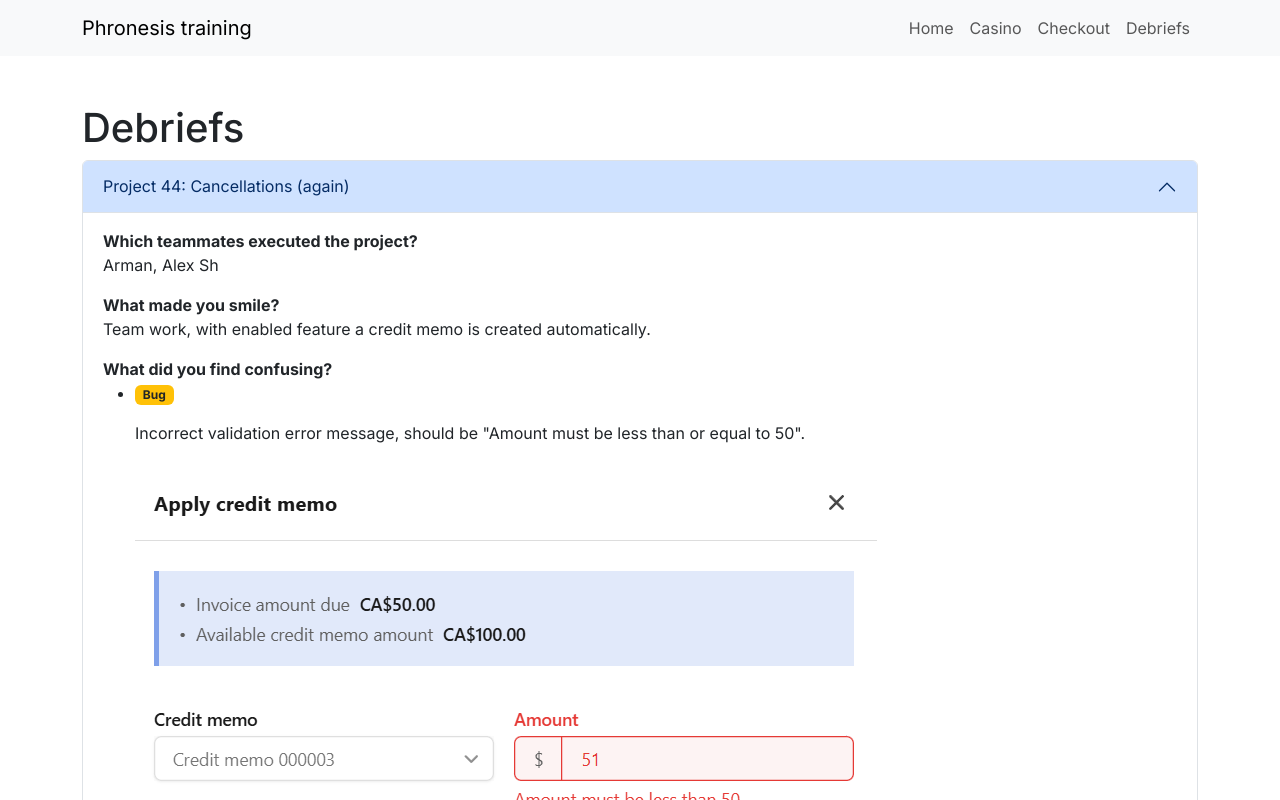
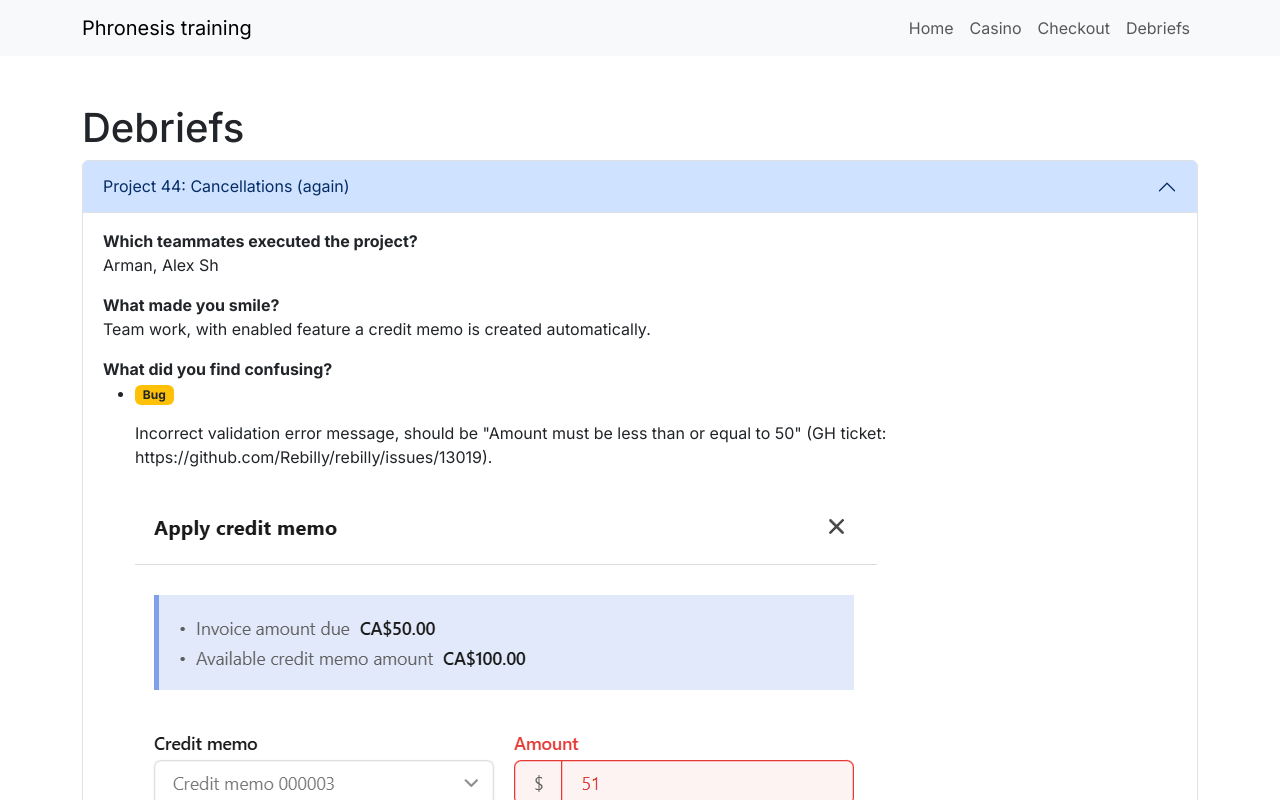
Before and after one commit to ashkarpetin/phronesis-training, a Vue app: page /debriefs in a window 1280 px wide. Shown: the top 800 px of the page. Built offline with nearby package versions, Linux system fonts and the light colour scheme.

Commit message:
Add ticket

```diff
--- a/src/views/DebriefsView.vue
+++ b/src/views/DebriefsView.vue
@@ -38,7 +38,8 @@
               <li class="mb-2">
                 <p><span class="badge bg-warning text-dark">Bug</span></p>
                 Incorrect validation error message, should be "Amount must be
-                less than or equal to 50".
+                less than or equal to 50" (GH ticket:
+                https://github.com/Rebilly/rebilly/issues/13019).
                 <div class="mt-4">
                   <img src="../assets/debriefs/44/scr1.png" />
                 </div>
```
